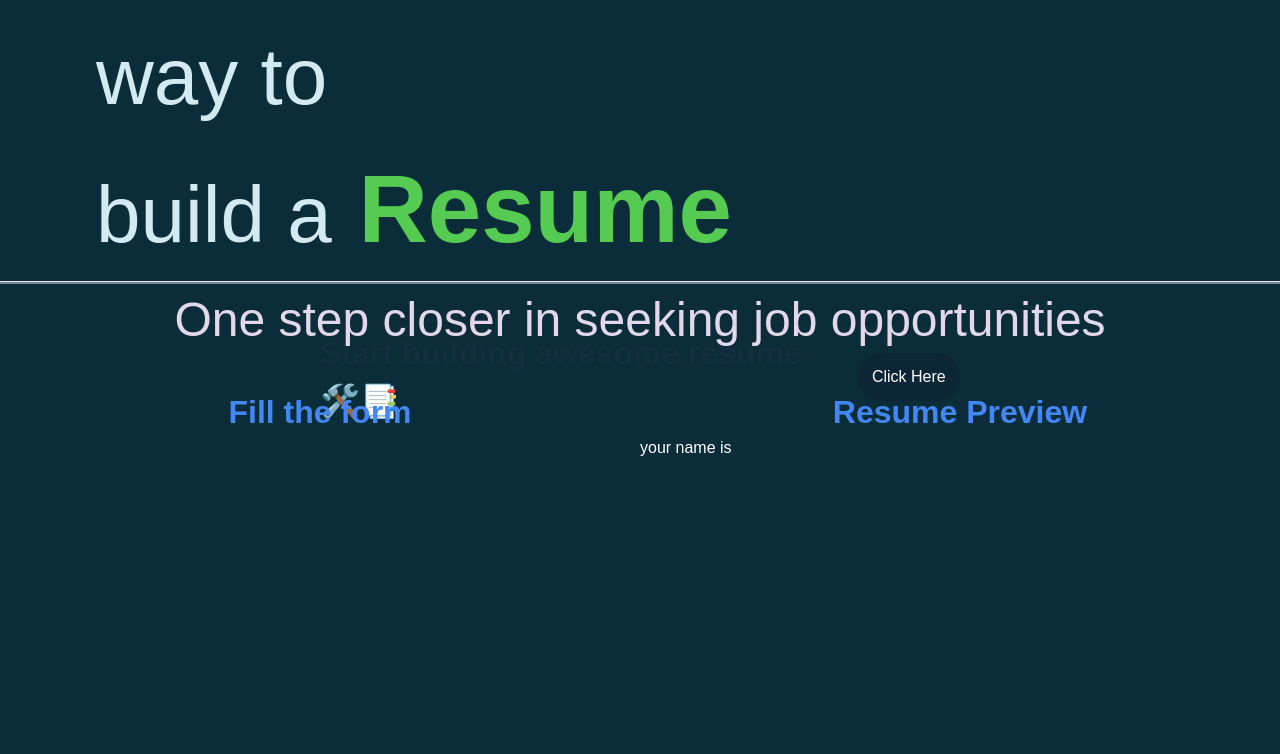
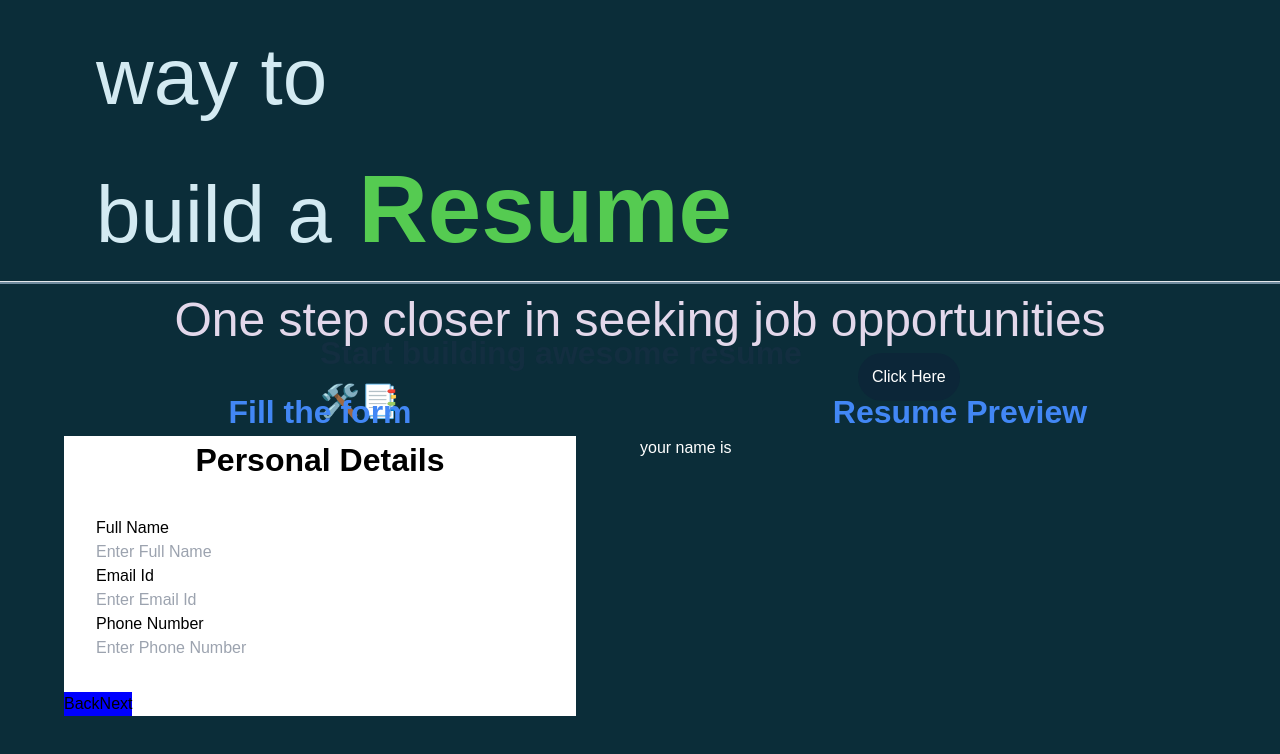
Before and after one commit to nikhilsingh132/Placement-planner-app, a React (Create React App) app in the folder frontend/: page /resumemaker in a window 1280 px wide. Shown: the part 519-1273 px from the top of the page. Built offline with nearby package versions, Linux system fonts and the light colour scheme.

Commit message:
resume form feature

```diff
--- /dev/null
+++ b/frontend/src/components/AddEducation.jsx
@@ -0,0 +1,65 @@
+import React, { useState } from 'react'
+
+const AddEducation = ({id,allEducationData,setallEducationData,removeEducation}) => {
+
+    const [formData, setFormData] = useState({
+        institutionName: '',
+        percentOrCpi: '',
+        completionYear: ''
+    });
+    const handleChange = (e) => {
+        const { name, value } = e.target;
+        setFormData({
+            ...formData,
+            [name]: value
+        });
+    };
+
+
+    const saveData = (e) => {
+        e.preventDefault();
+        const newFormData = { ...formData, id: id };
+        setallEducationData( [...allEducationData,newFormData]);
+    }
+
+    const handleRemove = (e) => {
+        e.preventDefault();
+        removeEducation(id);
+    };
+
+    return (
+        <>
+            <form style={{ padding: "2rem", display: "flex", flexDirection: "column" }}>
+                <label>Name of Institution</label>
+                <input
+                    type="text"
+                    name="institutionName"
+                    value={formData.institutionName}
+                    placeholder='Enter Name of Institution'
+                    onChange={handleChange}
+                />
+
+                <label>Percentage/CPI</label>
+                <input
+                    type="text"
+                    name="percentOrCpi"
+                    value={formData.percentOrCpi}
+                    placeholder='Enter Percentage or CPI'
+                    onChange={handleChange}
+                />
+                <label>Year of Completion</label>
+                <input
+                    type="text"
+                    name="completionYear"
+                    value={formData.completionYear}
+                    placeholder='Enter Year of Completion'
+                    onChange={handleChange}
+                />
+                <button style={{ backgroundColor: "red" }} onClick={saveData}>Confirm</button>
+                <button style={{ backgroundColor: "green" }} onClick={handleRemove}>Remove</button>
+            </form>
+        </>
+    )
+}
+
+export default AddEducation
--- /dev/null
+++ b/frontend/src/components/EducationalDetails.jsx
@@ -0,0 +1,41 @@
+import React, { useState,useEffect } from 'react'
+import AddEducation from './AddEducation'
+
+const EducationalDetails = () => {
+    const [allEducationData, setallEducationData] = useState([]);
+
+    const [educationComponents, setEducationComponents] = useState([]);
+
+    const addEducation = () => {
+        const newId = Math.random().toString(36).substring(2, 11);// Generate unique ID
+        setEducationComponents([...educationComponents, { id: newId }]);
+    };
+
+    const removeEducation = (idToRemove) => {
+        setallEducationData(allEducationData.filter(edu => edu.id !== idToRemove));
+        setEducationComponents(educationComponents.filter(edu => edu.id !== idToRemove));
+    };
+
+    useEffect(() => {
+        console.log(allEducationData);
+    }, [allEducationData]);
+
+    return (
+        <>
+            <div style={{ fontSize: "2rem", fontWeight: "bold", textAlign: "center" }}>Educational Details</div>
+            {educationComponents.map(edu => (
+                <AddEducation
+                    key={edu.id}
+                    id={edu.id}
+                    removeEducation={removeEducation}
+                    allEducationData={allEducationData}
+                    setallEducationData={setallEducationData}
+                />
+            ))}
+
+            <button style={{ backgroundColor: "green", width: "20%" }} onClick={addEducation}>Add more+</button>
+        </>
+    )
+}
+
+export default EducationalDetails
--- /dev/null
+++ b/frontend/src/components/PersonalDetails.jsx
@@ -0,0 +1,40 @@
+import React from 'react'
+const detail = [
+    {
+        id: 1,
+        label: "Full Name",
+        placeholder: "Enter Full Name",
+        type: "text"
+    },
+    {
+        id: 2,
+        label: "Email Id",
+        placeholder: "Enter Email Id",
+        type: "email"
+    },
+    {
+        id: 3,
+        label: "Phone Number",
+        placeholder: "Enter Phone Number",
+        type: "text"
+    },
+]
+const PersonalDetails = () => {
+    return (
+        <>
+            <div style={{fontSize:"2rem",fontWeight:"bold",textAlign:"center"}}>Personal Details</div>
+            <form style={{ padding: "2rem" }}>
+                {
+                    detail.map((item) => (
+                        <div key={item.id} style={{ display: "flex", flexDirection: "column" }}>
+                            <label>{item.label}</label>
+                            <input type={item.type} placeholder={item.placeholder} />
+                        </div>
+                    ))
+                }
+            </form>
+        </>
+    )
+}
+
+export default PersonalDetails
--- /dev/null
+++ b/frontend/src/components/WorkExperience.jsx
@@ -0,0 +1,9 @@
+import React from 'react'
+
+const WorkExperience = () => {
+  return (
+    <div>WorkExperience</div>
+  )
+}
+
+export default WorkExperience
--- a/frontend/src/scenes/ResumeForm.jsx
+++ b/frontend/src/scenes/ResumeForm.jsx
@@ -1,30 +1,47 @@
 import React, { useState } from 'react'
+import PersonalDetails from '../components/PersonalDetails';
+import EducationalDetails from '../components/EducationalDetails';
+import WorkExperience from '../components/WorkExperience';
 
 const ResumeForm = ({ name, setname }) => {
 
-    const [currentIndex, setcurrentIndex] = useState(0);
-    const goToIndex=(index)=>{
-        setcurrentIndex(index)
-    }
-    const nextIndex=(index)=>{
-        if(index===3)
-        {
+    const [currentIndex, setcurrentIndex] = useState(1);
+    // const goToIndex = (index) => {
+    //     setcurrentIndex(index)
+    // }
+    const nextIndex = () => {
+
+        if (currentIndex === 3) {
             return;
         }
-        setcurrentIndex(index+1);
+        setcurrentIndex(currentIndex + 1);
     }
-    const prevIndex=(index)=>{
-        if(index===1)
-        {
+    const prevIndex = () => {
+        if (currentIndex === 1) {
             return;
         }
-        setcurrentIndex(index-1);
+        setcurrentIndex(currentIndex - 1);
     }
     return (
         <div style={{ width: "50%" }}>
             <p style={{ textAlign: "center", color: "#4287f5", fontWeight: "bold", fontSize: "2rem" }}>Fill the form</p>
-            <div>
-
+            <div style={{ backgroundColor: "white", width: "80%", display: "flex", justifyContent: "center", marginLeft: "10%", flexDirection: "column" }}>
+                {/* <div style={{display:'flex',flexDirection: 'row', justifyContent:"flex-end",width:"90%"}}>
+                {currentIndex}/3
+                </div> */}
+                {
+                    currentIndex === 1 && <PersonalDetails />
+                }
+                {
+                    currentIndex === 2 && <EducationalDetails />
+                }
+                {
+                    currentIndex === 3 && <WorkExperience />
+                }
+                <div>
+                    <button style={{ backgroundColor: "blue" }} onClick={prevIndex}>Back</button>
+                    <button style={{ backgroundColor: "blue" }} onClick={nextIndex}>Next</button>
+                </div>
             </div>
         </div>
     )
```
